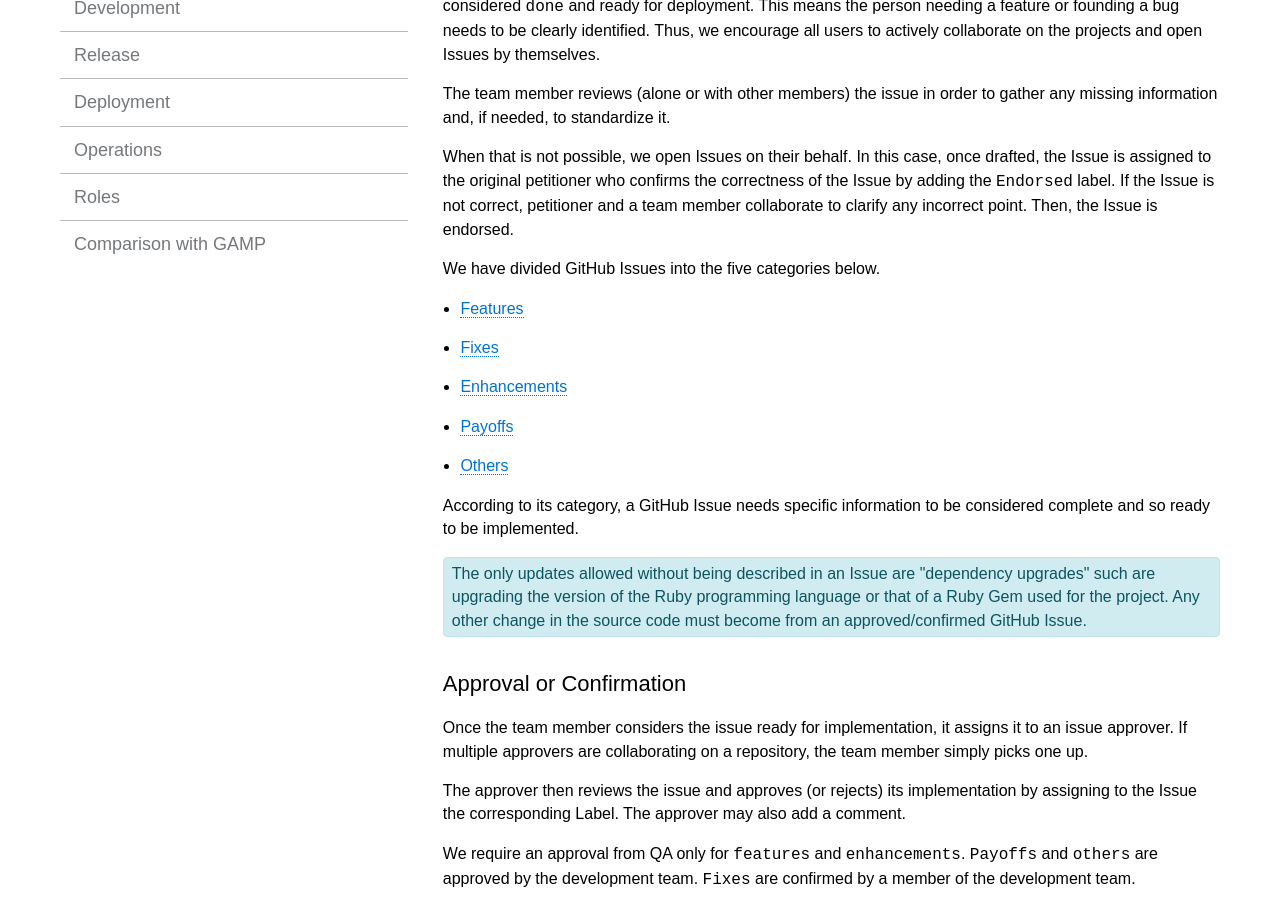
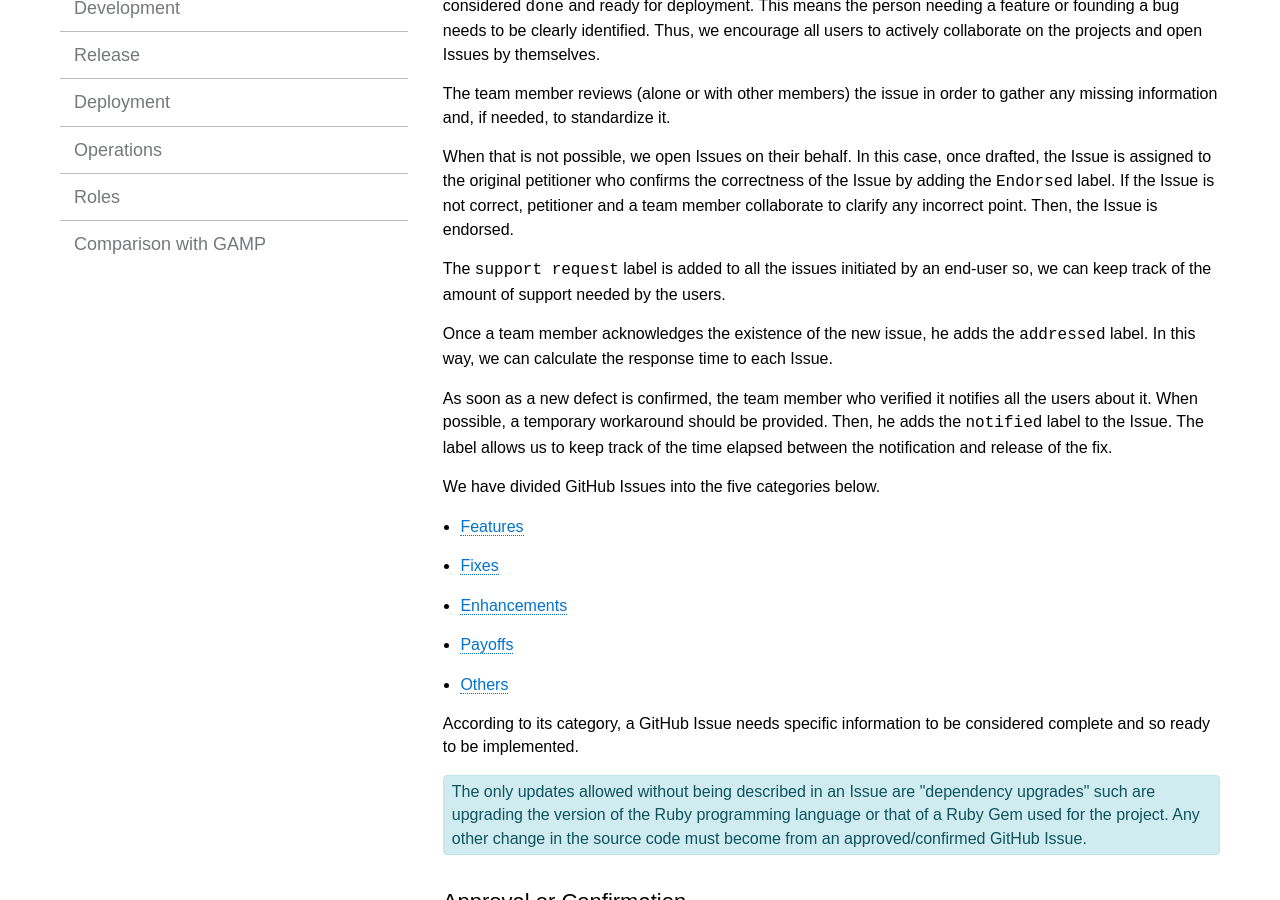
Before and after one commit to inforlife/process, a Jekyll site: the page built from issues.md, in a window 1280 px wide and 900 px high, scrolled down 465 px. Built offline with Jekyll 4.4.1, drawn with Linux system fonts in a browser that asks for light colours.

Commit message:
Update issues.md (#28)
* Update issues.md

```diff
--- a/issues.md
+++ b/issues.md
@@ -14,6 +14,12 @@ To ensure we have developed what needed, `features` and `fixes` have to be accep
 The team member reviews (alone or with other members) the issue in order to gather any missing information and, if needed, to standardize it.
 
 When that is not possible, we open Issues on their behalf. In this case, once drafted, the Issue is assigned to the original petitioner who confirms the correctness of the Issue by adding the `Endorsed` label. If the Issue is not correct, petitioner and a team member collaborate to clarify any incorrect point. Then, the Issue is endorsed.
+
+The `support request` label is added to all the issues initiated by an end-user so, we can keep track of the amount of support needed by the users.
+
+Once a team member acknowledges the existence of the new issue, he adds the `addressed` label. In this way, we can calculate the response time to each Issue.
+
+As soon as a new defect is confirmed, the team member who verified it notifies all the users about it. When possible, a temporary workaround should be provided.  Then, he adds the `notified` label to the Issue. The label allows us to keep track of the time elapsed between the notification and release of the fix.
 
 We have divided GitHub Issues into the five categories below.
 
```
